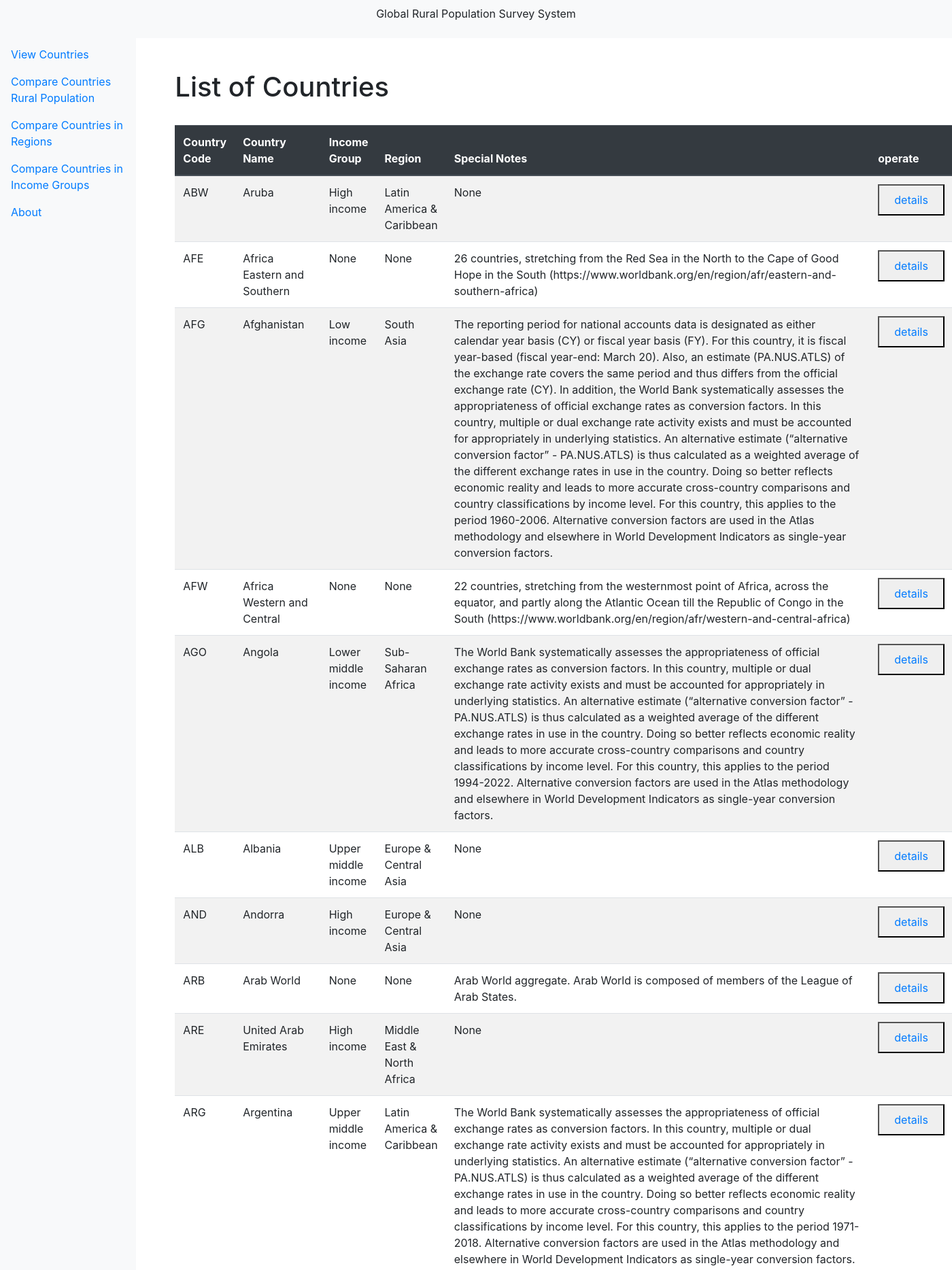
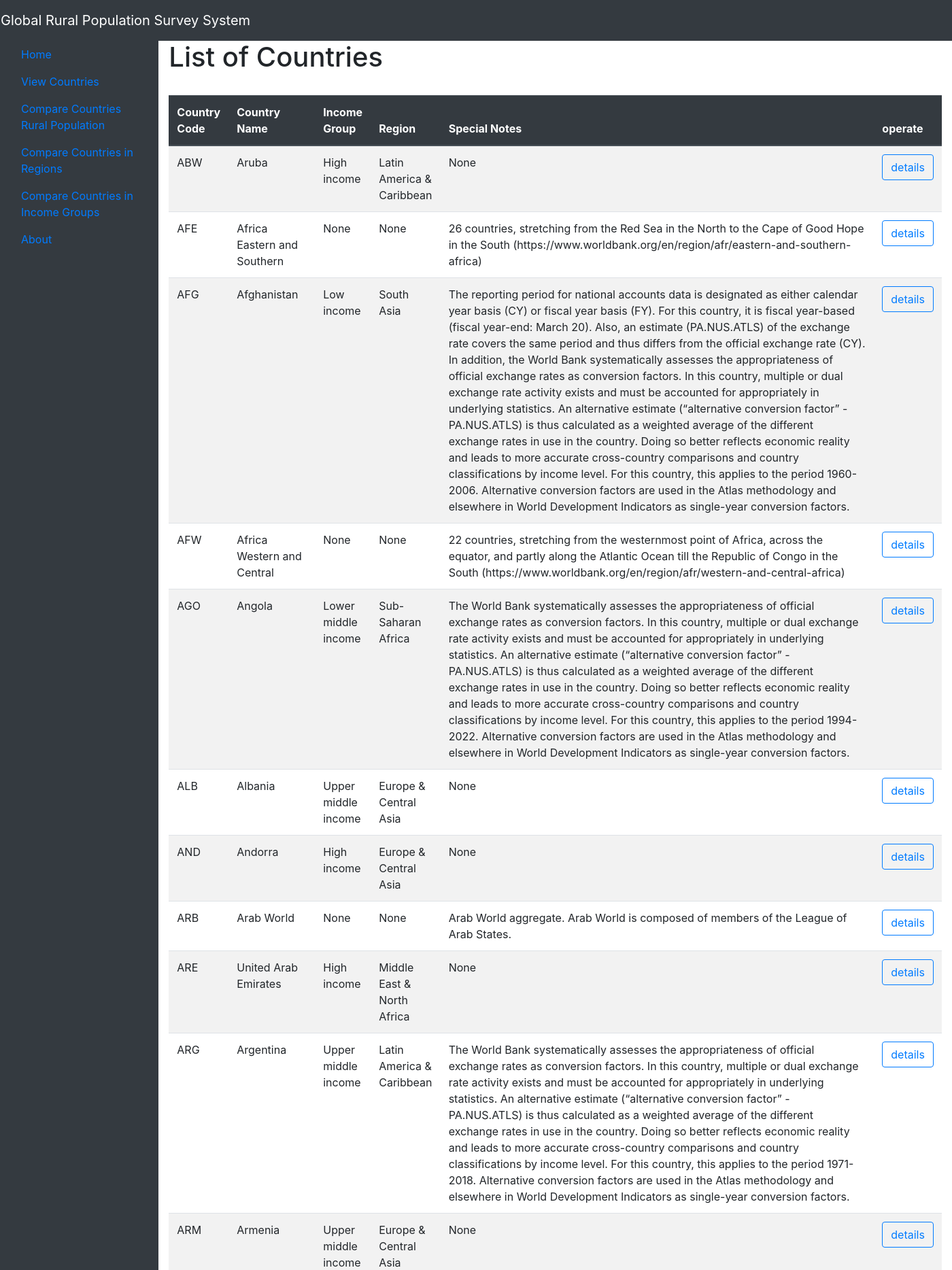
Before and after one commit to zhangyida12138/CS551Q_team_assessment, a Django app: page /rural/ in a window 1400 px wide. Shown: the top 1868 px of the page at 68% size. Run offline with Django 4.2, Linux system fonts and the light colour scheme; data comes from the database, SQL or seed files in the repository; some libraries are stand-ins or nearby versions.

Commit message:
Reconstruct the interface layout and modify the show.html interface

```diff
--- a/mysite/RuralPopulationApp/templates/RuralPopulationApp/countries.html
+++ b/mysite/RuralPopulationApp/templates/RuralPopulationApp/countries.html
@@ -38,8 +38,9 @@
             {% else %}
                 <td>{{ country.special_notes }}</td>
             {% endif %}
-
-            <td><button> <a class="nav-link " href = "show/?country_code_1={{country.country_code}}" type="button" class="btn btn-outline-info">details </a></button></td>
+            <td>
+                <a href="show/?country_code_1={{country.country_code}}" class="btn btn-outline-primary" role="button">details </a>
+            </td>
         </tr>
         {% endfor %}
   </tbody>
--- a/mysite/templates/index.html
+++ b/mysite/templates/index.html
@@ -7,74 +7,69 @@
     <!-- import Bootstrap CSS -->
     <link rel="stylesheet" href="https://stackpath.bootstrapcdn.com/bootstrap/4.3.1/css/bootstrap.min.css">
     <script src="https://cdn.syncfusion.com/ej2/dist/ej2.min.js" type="text/javascript"></script>
-    <script src="https://cdn.syncfusion.com/ej2/syncfusion-helper.js" type ="text/javascript"></script>
+    <script src="https://cdn.syncfusion.com/ej2/syncfusion-helper.js" type="text/javascript"></script>
 
     <style>
-        body {
-            overflow-x: hidden;
-        }
-        .sidebar {
-            height: 100vh;
-            width: 200px;
-            position: fixed;
-            padding-top: 20px;
-            background-color: #f8f9fa;
-        }
-        .title{
-           text-align: center;
-            width: 50%;
-            margin-left: auto;
-            margin-right: auto;
-            align-items: center;
-        }
-        .main-content {
-            padding-top: 80px;
-        }
-
-        .data-table {
-            width: 100%;
-            border-collapse: collapse;
-        }
         .data-table th, .data-table td {
             border: 1px solid #ddd;
             padding: 8px;
             text-align: left;
         }
-        .data-table tr:nth-child(even){background-color: #f2f2f2;}
+
+        .data-table tr:nth-child(even) {
+            background-color: #f2f2f2;
+        }
     </style>
 </head>
 <body>
+<div class="container-fluid">
     <!-- Head navigation bar -->
-    <nav class="navbar navbar-expand-lg navbar-light bg-light fixed-top">
-        <p class="title">Global Rural Population Survey System</p>
+    <div class="row fixed-top" style="height: 60px">
+        <nav class="navbar navbar-dark bg-dark col-12 bg-primary py-2">
+            <a class="navbar-brand" href="/">
+                Global Rural Population Survey System
+            </a>
         </nav>
-
+    </div>
+    <div class="row" style="margin-top: 60px;">
             <!-- Sidebar -->
-    <div class="sidebar">
+            <div class="sidebar navbar-dark bg-dark col-md-2 col-lg-2" style="height: 100vh">
                 <ul class="nav flex-column">
                     <li class="nav-item">
                         <a class="nav-link active" href="/">Home</a>
                     </li>
                     <li class="nav-item">
-            <a class="nav-link active" href="{% url 'countries' %}">View Countries</a>
+                        <a class="nav-link " href="{% url 'countries' %}">View Countries</a>
                     </li>
                     <li class="nav-item">
-                <a class="nav-link "href="{% url 'compare_countries' %}">Compare Countries Rural Population</a>
+                        <a class="nav-link " href="{% url 'compare_countries' %}">Compare Countries Rural Population</a>
                     </li>
                     <li class="nav-item">
-                <a class="nav-link" href="{% url 'compare_countries_in_region' %}">Compare Countries in Regions</a>
+                        <a class="nav-link" href="{% url 'compare_countries_in_region' %}">Compare Countries in
+                            Regions</a>
                     </li>
                     <li class="nav-item">
-                <a class="nav-link "  href="{% url 'compare_countries_in_income_group' %}">Compare Countries in Income Groups</a>
+                        <a class="nav-link " href="{% url 'compare_countries_in_income_group' %}">Compare Countries in
+                            Income Groups</a>
                     </li>
                     <li class="nav-item">
-                <a class="nav-link "  href="/about">About</a>
+                        <a class="nav-link " href="/about">About</a>
                     </li>
                 </ul>
             </div>
-  <-- main content -->
-            <main role="main" class="col-md-9 ml-sm-auto col-lg-10 px-4 main-content">
+            <!-- main content -->
+            <div class="col-md-10 col-lg-10" style="height: 100vh; overflow: scroll">
+                <div>
+                     <main role="main" >
                     {% block content %}{% endblock %}
                 </main>
+                </div>
+            </div>
+
+    </div>
+
+</div>
+
+
 </body>
 </html>
```
Also changed, not shown: mysite/RuralPopulationApp/templates/RuralPopulationApp/show.html (+49 -11 lines). Lines whose indentation alone changed are shown as unchanged.
